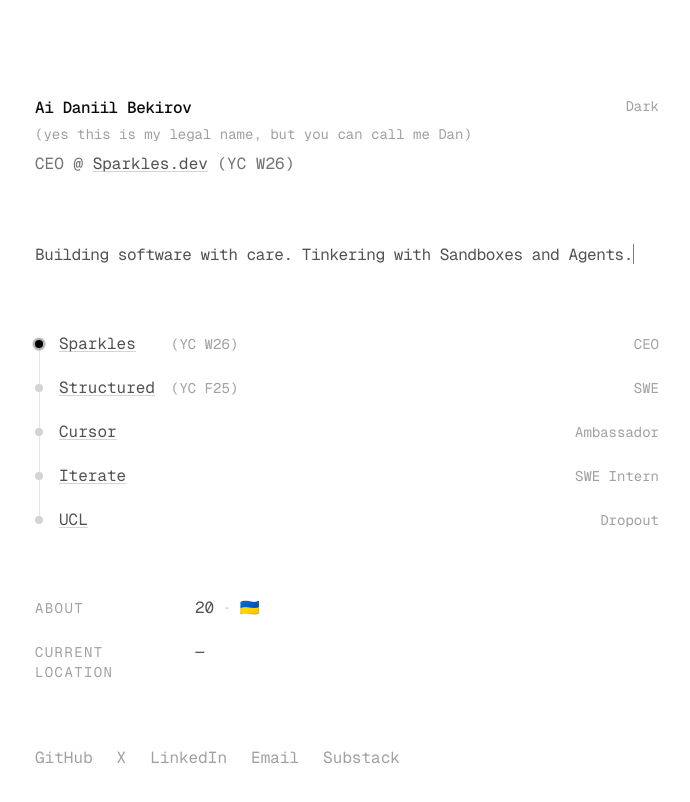
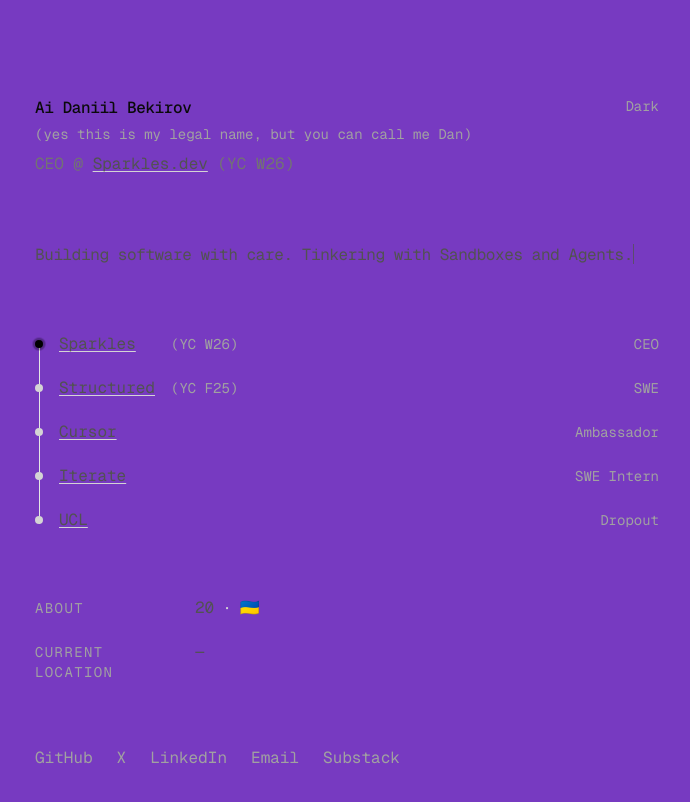
Before and after one commit to Texseractrum/me, a Next.js app: page / in a window 1280 px wide. Shown: the top 802 px of the page, without its empty margins (293-983 px from the left). Built offline with nearby package versions, Linux system fonts and the light colour scheme; no server answers; the database is empty.

Commit message:
Update background color to purple with increased saturation ✨
Co-Authored-By: Daniil <bekirov.aida@gmail.com>
X-Conversation-ID: js75emf4jxh0z1f4tnyyk7837981mr4d
X-Workspace-ID: k17e2f8pf9pv2jczd4b0a4c3jh81nc76

```diff
--- a/app/globals.css
+++ b/app/globals.css
@@ -70,7 +70,7 @@
 
 :root {
   --radius: 0.625rem;
-  --background: oklch(1 0 0);
+  --background: oklch(0.5 0.2 300);
   --foreground: oklch(0.145 0 0);
   --card: oklch(1 0 0);
   --card-foreground: oklch(0.145 0 0);
@@ -104,7 +104,7 @@
 }
 
 .dark {
-  --background: oklch(0.145 0 0);
+  --background: oklch(0.35 0.2 300);
   --foreground: oklch(0.985 0 0);
   --card: oklch(0.205 0 0);
   --card-foreground: oklch(0.985 0 0);
```
